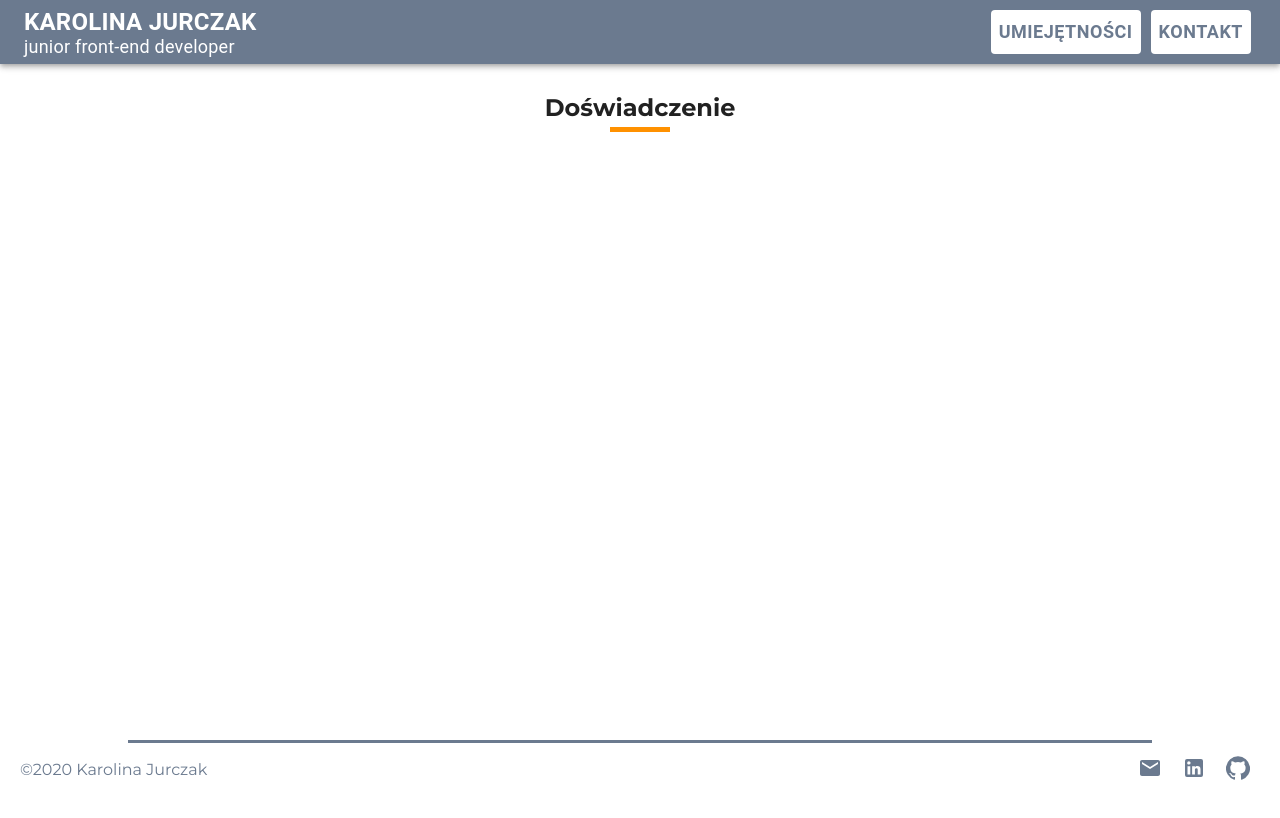
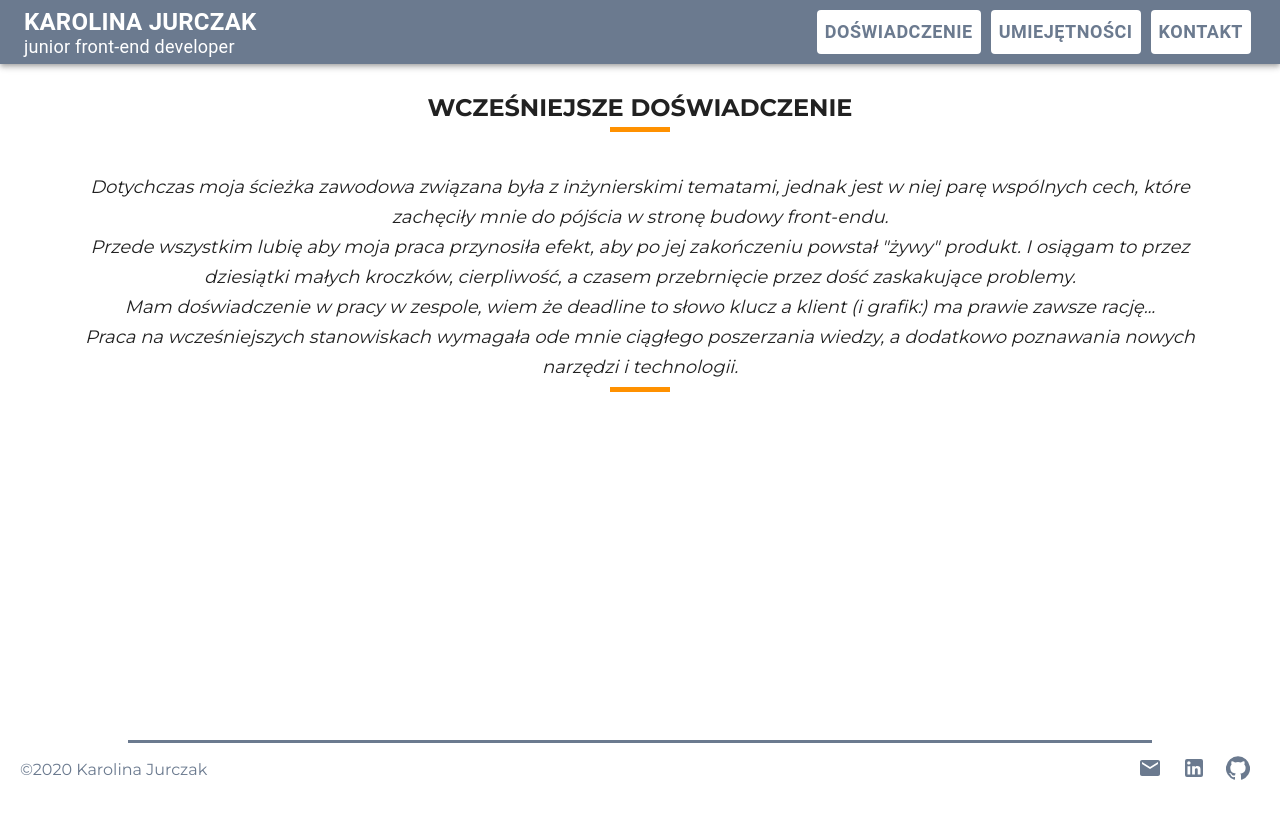
Before and after one commit to KaJurczak/Portfolio, a React (Create React App) app: page /Portfolio/aboutMe in a window 1280 px wide. Shown: the top 818 px of the page. Built offline with nearby package versions, Linux system fonts and the light colour scheme.

Commit message:
Add aboutMe page

```diff
--- a/src/components/layout/Header/Header.js
+++ b/src/components/layout/Header/Header.js
@@ -23,6 +23,11 @@ const Header = () => (
           </Typography>
         </div>
         <div>
+          <Button component={Link} to={'/Portfolio/aboutMe'} color="inherit" className={styles.button}>
+            <div>
+              Doświadczenie
+            </div>
+          </Button>
           <Button component={Link} to={'/Portfolio/skillsProjects'} color="inherit" className={styles.button}>
             <div>
               Umiejętności
--- a/src/components/views/AboutMe/AboutMe.js
+++ b/src/components/views/AboutMe/AboutMe.js
@@ -8,7 +8,13 @@ const AboutMe = () => (
   <div>
     <Container className={styles.root}>
       <div className={styles.textWrapper}>
-        <h2 className={styles.title}>Doświadczenie</h2>
+        <h2 className={styles.title}>WCZEŚNIEJSZE DOŚWIADCZENIE</h2>
+        <p className={styles.text}>
+        Dotychczas moja ścieżka zawodowa związana była z inżynierskimi tematami, jednak jest w niej parę wspólnych cech, które zachęciły mnie do pójścia w stronę budowy front-endu. <br></br>
+        Przede wszystkim lubię aby moja praca przynosiła efekt, aby po jej zakończeniu powstał &quot;żywy&quot; produkt. I osiągam to przez dziesiątki małych kroczków, cierpliwość, a czasem przebrnięcie przez dość zaskakujące problemy. <br></br>
+        Mam doświadczenie w pracy w zespole, wiem że deadline to słowo klucz a klient (i grafik:) ma prawie zawsze rację... <br></br>
+        Praca na wcześniejszych stanowiskach wymagała ode mnie ciągłego poszerzania wiedzy, a dodatkowo poznawania nowych narzędzi i technologii. <br></br>
+        </p>
       </div>
     </Container>
   </div>
--- a/src/components/views/AboutMe/AboutMe.module.scss
+++ b/src/components/views/AboutMe/AboutMe.module.scss
@@ -1,6 +1,13 @@
 @import '../../../styles/global.scss';
 
-// .root {
-//   .textWrapper {
-//   }
-// }
+.root {
+  .textWrapper {
+    .text {
+      font-size: $base-size * 1.5;
+      text-align: center;
+      line-height: $base-size*2.5;
+      font-style: italic;
+      position: relative;
+    }
+  }
+}
--- a/src/components/views/Home/Home.js
+++ b/src/components/views/Home/Home.js
@@ -12,10 +12,8 @@ const Home = () => (
         <p className={styles.text}>
         Jestem Karolina. <br></br>
         Trafiłeś na stronę przedstawiającą najważniejsze informacje o mnie. <br></br>
-        Od półtora roku napędza mnie chęć zmiany swojej ścieżki zawodowej na front-end. Niedawno zakończyłam obszerny kurs programowania - Web Developer Plus w Kodilli. Przy kolejnych projektach korzystam nieustannie z morza wiedzy onlinowej:). <br></br>
-        Dotychczas moja ścieżka zawodowa związana była z inżynierskimi tematami, jednak jest w niej parę wspólnych cech, które zachęciły mnie do pójścia w stronę budowy front-endu. <br></br>
-        Przede wszystkim lubię aby moja praca przynosiła efekt, aby po jej zakończeniu powstał &quot;żywy&quot; produkt. I osiągam to przez dziesiątki małych kroczków, cierpliwość, a czasem przebrnięcie przez dość zaskakujące problemy. Mam doświadczenie w pracy w zespole, wiem że deadline to słowo klucz a klient (i grafik:) ma prawie zawsze rację... <br></br>
-        W swojej dotychczasowej ścieżce zawodowej konieczne było ciągłe poszerzanie wiedzy, a na ostatnim stanowisku (asystenta projektanta) poznawanie nowych narzędzi i technologii. <br></br>
+        Od półtora roku napędza mnie chęć zmiany swojej ścieżki zawodowej na front-end. Niedawno zakończyłam obszerny kurs programowania - Web Developer Plus w Kodilli. <br></br>
+        A ponieważ ćwiczenie czyni mistrza, tworzę kolejne projekty.
         </p>
         <h3 className={styles.subtitle}>Obecnie szukam swojej pierwszej pracy w IT.</h3>
       </div>
```
